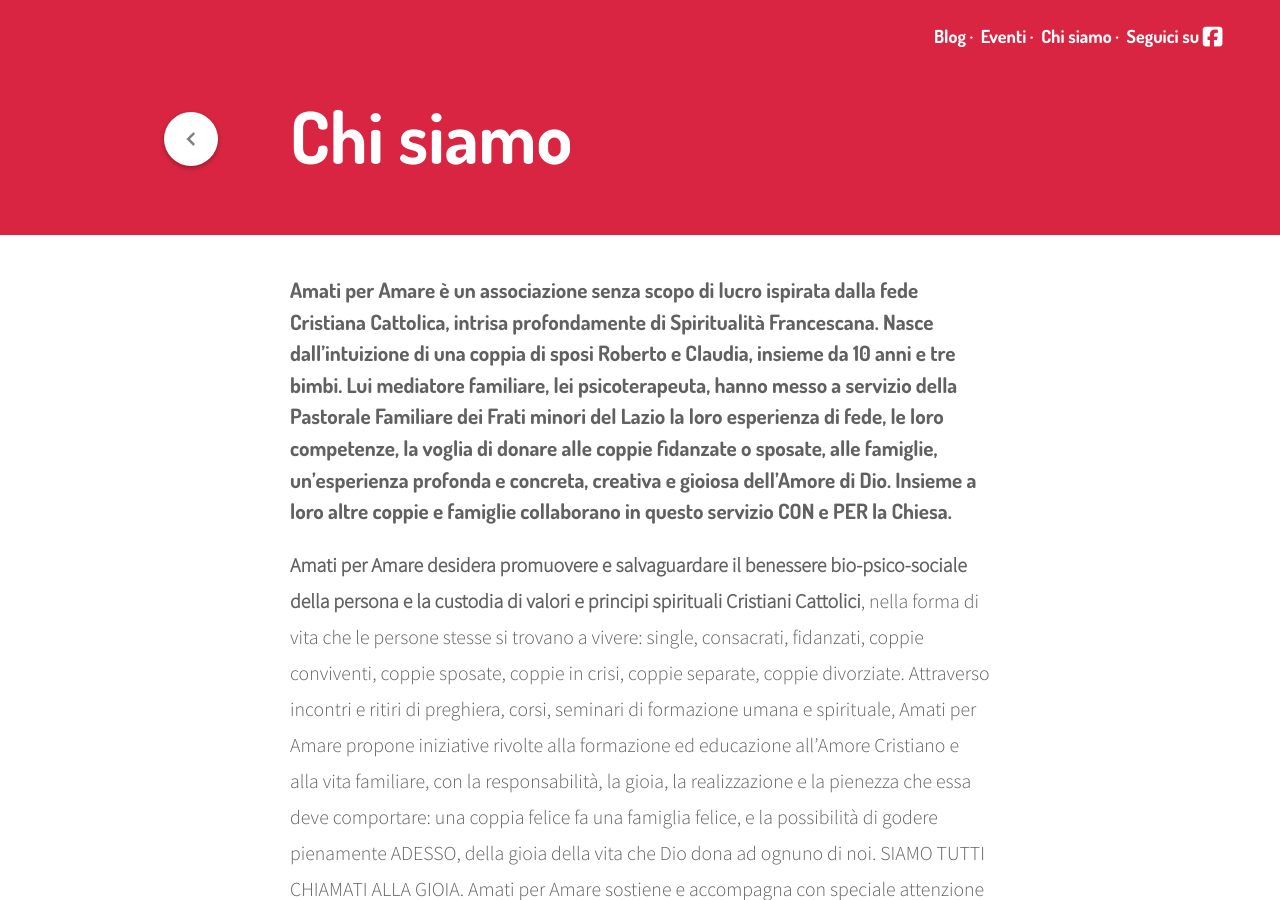
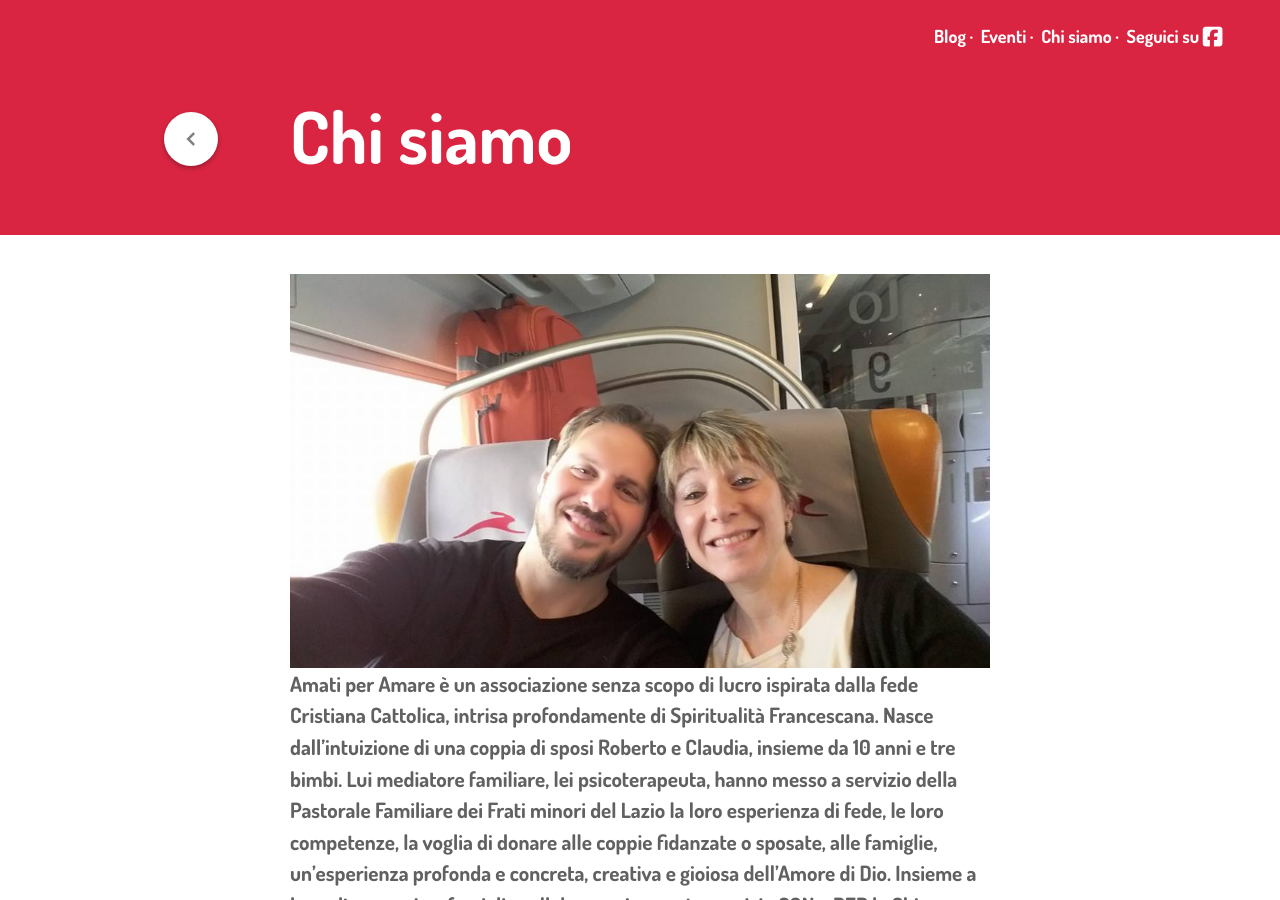
Before and after one commit to amatiperamare/amatiperamare.github.io, a Jekyll site: the page built from chi-siamo.markdown, in a window 1280 px wide and 900 px high. Built offline with Jekyll 4.4.1, drawn with Linux system fonts in a browser that asks for light colours; nearby versions of some CDN libraries.

Commit message:
Updated Chi Siamo

```diff
--- a/chi-siamo.markdown
+++ b/chi-siamo.markdown
@@ -5,7 +5,7 @@ permalink: chi-siamo
 layout: post
 ---
 
-### Amati per Amare è un associazione senza scopo di lucro ispirata dalla fede Cristiana Cattolica, intrisa profondamente di Spiritualità Francescana. Nasce dall'intuizione di una coppia di sposi Roberto e Claudia, insieme da 10 anni e tre bimbi. Lui mediatore familiare, lei psicoterapeuta, hanno messo a servizio della Pastorale Familiare dei Frati minori del Lazio la loro esperienza di fede, le loro competenze, la voglia di donare alle coppie fidanzate o sposate, alle famiglie, un'esperienza profonda e concreta, creativa e gioiosa dell'Amore di Dio. Insieme a loro altre coppie e famiglie collaborano in questo servizio CON e PER la Chiesa.
+### ![Amati per Amare chi siamo.jpg](/uploads/Amati%20per%20Amare%20chi%20siamo.jpg)Amati per Amare è un associazione senza scopo di lucro ispirata dalla fede Cristiana Cattolica, intrisa profondamente di Spiritualità Francescana. Nasce dall'intuizione di una coppia di sposi Roberto e Claudia, insieme da 10 anni e tre bimbi. Lui mediatore familiare, lei psicoterapeuta, hanno messo a servizio della Pastorale Familiare dei Frati minori del Lazio la loro esperienza di fede, le loro competenze, la voglia di donare alle coppie fidanzate o sposate, alle famiglie, un'esperienza profonda e concreta, creativa e gioiosa dell'Amore di Dio. Insieme a loro altre coppie e famiglie collaborano in questo servizio CON e PER la Chiesa.
 **Amati per Amare desidera promuovere e salvaguardare il benessere bio-psico-sociale della persona e la custodia di valori e principi spirituali Cristiani Cattolici**, nella forma di vita che le persone stesse si trovano a vivere: single, consacrati, fidanzati, coppie conviventi, coppie sposate, coppie in crisi, coppie separate, coppie divorziate.
 Attraverso incontri e ritiri di preghiera, corsi, seminari di formazione umana e spirituale, Amati per Amare propone iniziative rivolte alla formazione ed educazione all'Amore Cristiano e alla vita familiare, con la responsabilità, la gioia, la realizzazione e la pienezza che essa deve comportare: una coppia felice fa una famiglia felice, e la possibilità di godere pienamente ADESSO, della gioia della vita che Dio dona ad ognuno di noi. SIAMO TUTTI CHIAMATI ALLA GIOIA. Amati per Amare sostiene e accompagna con speciale attenzione e cura le persone separate e divorziate; perché ciascuno, nella particolarità della propria storia, si possa sentire amato e appoggiato nel vivere la condizione a cui il Signore chiama.
 La PERSONA TUTTA, quando si sente amata, stimata e voluta bene fiorisce, cambia, si converte, porta frutto! E nell'AMORE... lì c'è Dio.
```
